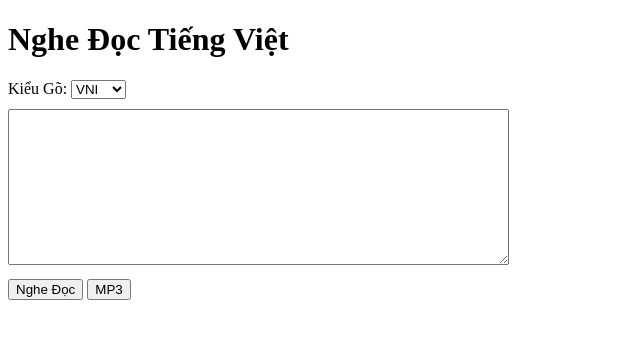
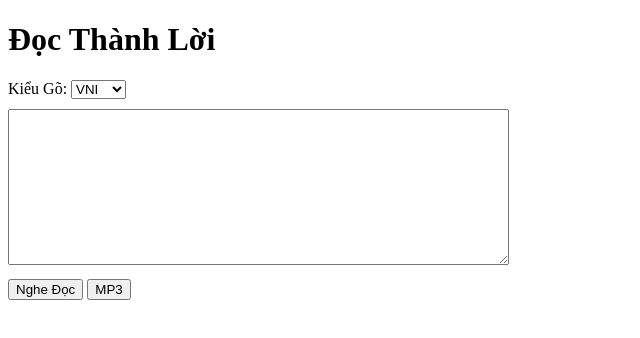
Before and after one commit to ken107/docthanhloi.com, a plain HTML site: page index.html in a window 1280 px wide. Shown: the whole page, without its empty margins (0-640 px from the left). Drawn offline with nearby package versions, Linux system fonts and the light colour scheme.

Commit message:
change title to match site name, declare encoding

```diff
--- a/index.html
+++ b/index.html
@@ -1,6 +1,7 @@
 <!DOCTYPE html>
 <html>
 <head>
+	<meta charset="utf-8"/>
 	<script src="https://ajax.googleapis.com/ajax/libs/jquery/3.1.1/jquery.min.js"></script>
 	<script src="https://code.responsivevoice.org/responsivevoice.js"></script>
 	<script src="xvnkb.js"></script>
@@ -20,7 +21,7 @@
 	</script>
 </head>
 <body>
-	<h1>Nghe Đọc Tiếng Việt</h1>
+	<h1>Đọc Thành Lời</h1>
 	<div>
 		Kiểu Gõ:
 		<select id="input-method" onchange="changeInputMethod()">
```
